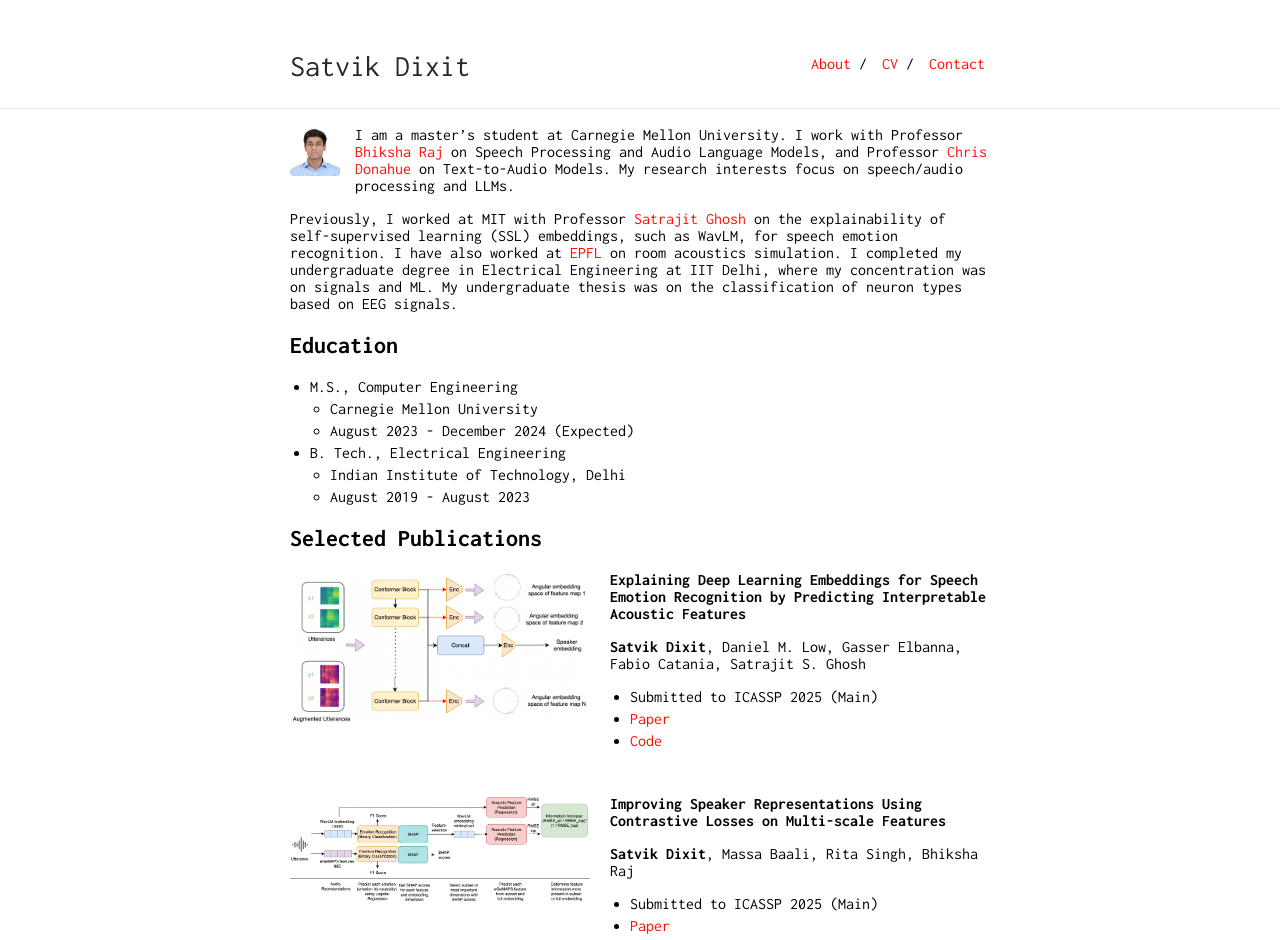
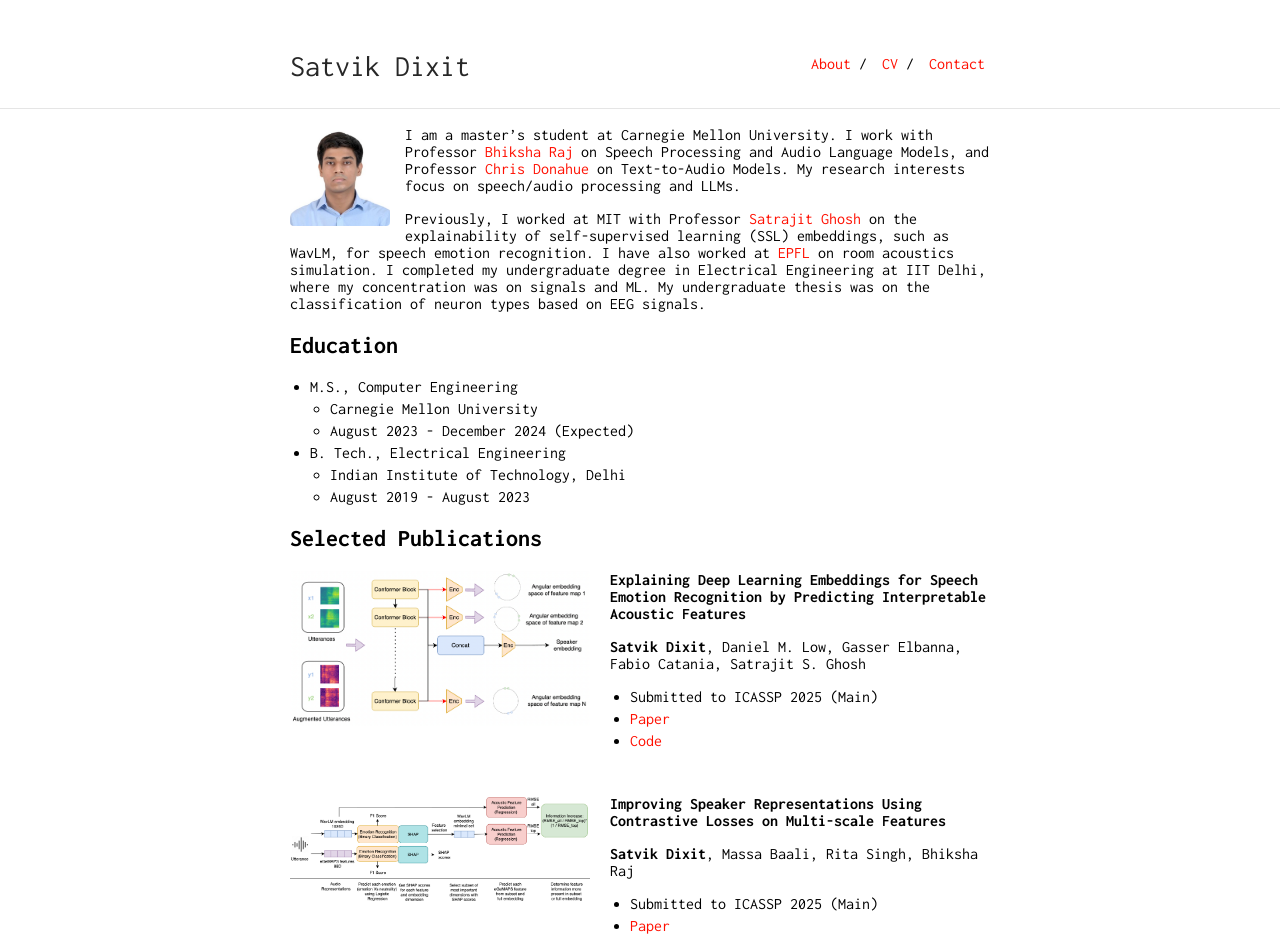
Before and after one commit to satvik-dixit/satvik-dixit.github.io, a Jekyll site: the page built from index.md, in a window 1280 px wide. Shown: the top 940 px of the page. Built offline with Jekyll 4.4.1, drawn with Linux system fonts in a browser that asks for light colours.

Commit message:
Update typography.scss

```diff
--- a/_sass/typography.scss
+++ b/_sass/typography.scss
@@ -37,7 +37,7 @@
         font-style: italic;
     }
     .profile-picture {
-        width: 50px;  // Changed from $image-size
+        width: 100px;  // Changed from $image-size
         height: auto;  // Allow height to adjust with aspect ratio
         position: relative;
         margin: 0 15px 10px 0;  // Changed margin to move to left
```
